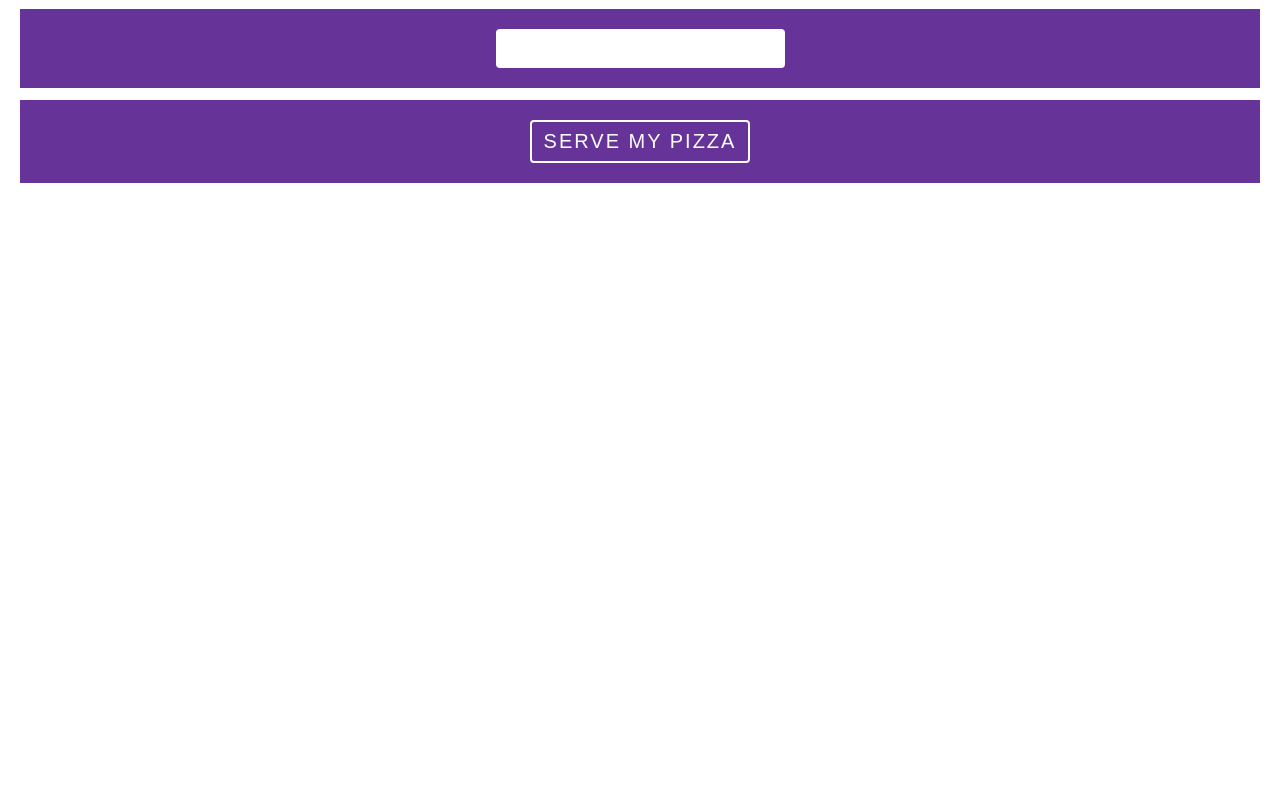
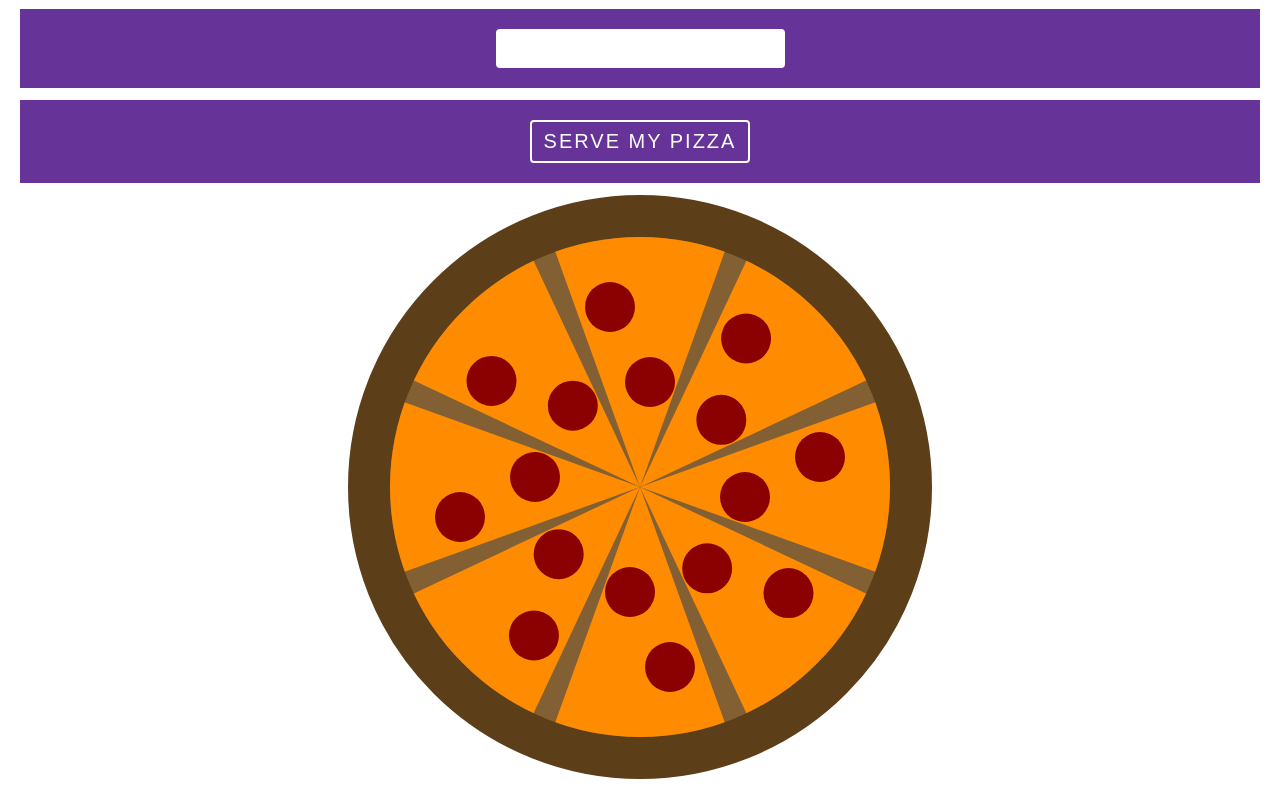
Before and after one commit to bcbrian/free-pizza-raffle, a website: page index.html in a window 1280 px wide. Shown: the part 138-925 px from the top of the page. Before the commit the page ends 800 px from the top, so only its background shows below. Drawn offline with Linux system fonts and the light colour scheme.

Commit message:
we have a pizza haha

```diff
--- a/index.html
+++ b/index.html
@@ -1,5 +1,5 @@
 <style>
-  div {
+  .container {
     background-color: rebeccapurple;
     color: white;
     padding: 20px;
@@ -25,14 +25,138 @@
     text-transform: uppercase;
     letter-spacing: 2px;
   }
+
+  .pizza {
+    position: relative;
+    background: #836034;
+    height: 500px;
+    width: 500px;
+    margin: 0 auto;
+    border: 42px solid #5c3e19;
+    border-radius: 50%;
+    overflow: hidden;
+  }
+
+  .pizza-slice-container {
+    position: absolute;
+    left: 50%;
+    transform: translateX(-50%);
+  }
+
+  .pizza-slice {
+    width: 0;
+    height: 0;
+    border-left: 90px solid transparent;
+    border-right: 90px solid transparent;
+    border-top: 250px solid darkorange;
+  }
+
+  .pepperoni {
+    background-color: darkred;
+    width: 50px;
+    height: 50px;
+    border-radius: 50%;
+    position: absolute;
+  }
+
+  .pepperoni-1 {
+    top: 45px;
+    left: 35px;
+  }
+
+  .pepperoni-2 {
+    top: 120px;
+    left: 75px;
+  }
+
+  .slice-2 {
+    transform: translateX(-50%) rotate(180deg);
+    transform-origin: bottom;
+  }
+  .slice-3 {
+    transform: translateX(-50%) rotate(90deg);
+    transform-origin: bottom;
+  }
+  .slice-4 {
+    transform: translateX(-50%) rotate(270deg);
+    transform-origin: bottom;
+  }
+
+  .slice-5 {
+    transform: translateX(-50%) rotate(45deg);
+    transform-origin: bottom;
+  }
+  .slice-6 {
+    transform: translateX(-50%) rotate(135deg);
+    transform-origin: bottom;
+  }
+  .slice-7 {
+    transform: translateX(-50%) rotate(225deg);
+    transform-origin: bottom;
+  }
+  .slice-8 {
+    transform: translateX(-50%) rotate(315deg);
+    transform-origin: bottom;
+  }
 </style>
 
-<div>
+<div class="container">
   How many Slices
 </div>
-<div>
-  <input />
+<div class="container">
+  <input id="slices" />
 </div>
-<div>
-  <button>Serve My Pizza</button>
+<div class="container">
+  <button onclick="thetorminator()">Serve My Pizza</button>
 </div>
+
+<div class="pizza">
+  <div class="pizza-slice-container slice-1">
+    <div class="pizza-slice"></div>
+    <div class="pepperoni pepperoni-1"></div>
+    <div class="pepperoni pepperoni-2"></div>
+  </div>
+  <div class="pizza-slice-container slice-2">
+    <div class="pizza-slice"></div>
+    <div class="pepperoni pepperoni-1"></div>
+    <div class="pepperoni pepperoni-2"></div>
+  </div>
+  <div class="pizza-slice-container slice-3">
+    <div class="pizza-slice"></div>
+    <div class="pepperoni pepperoni-1"></div>
+    <div class="pepperoni pepperoni-2"></div>
+  </div>
+  <div class="pizza-slice-container slice-4">
+    <div class="pizza-slice"></div>
+    <div class="pepperoni pepperoni-1"></div>
+    <div class="pepperoni pepperoni-2"></div>
+  </div>
+  <div class="pizza-slice-container slice-5">
+    <div class="pizza-slice"></div>
+    <div class="pepperoni pepperoni-1"></div>
+    <div class="pepperoni pepperoni-2"></div>
+  </div>
+  <div class="pizza-slice-container slice-6">
+    <div class="pizza-slice"></div>
+    <div class="pepperoni pepperoni-1"></div>
+    <div class="pepperoni pepperoni-2"></div>
+  </div>
+  <div class="pizza-slice-container slice-7">
+    <div class="pizza-slice"></div>
+    <div class="pepperoni pepperoni-1"></div>
+    <div class="pepperoni pepperoni-2"></div>
+  </div>
+  <div class="pizza-slice-container slice-8">
+    <div class="pizza-slice"></div>
+    <div class="pepperoni pepperoni-1"></div>
+    <div class="pepperoni pepperoni-2"></div>
+  </div>
+</div>
+
+<script>
+  function thetorminator() {
+    const inputEl = document.getElementById("slices");
+
+    alert(inputEl.value);
+  }
+</script>
```
